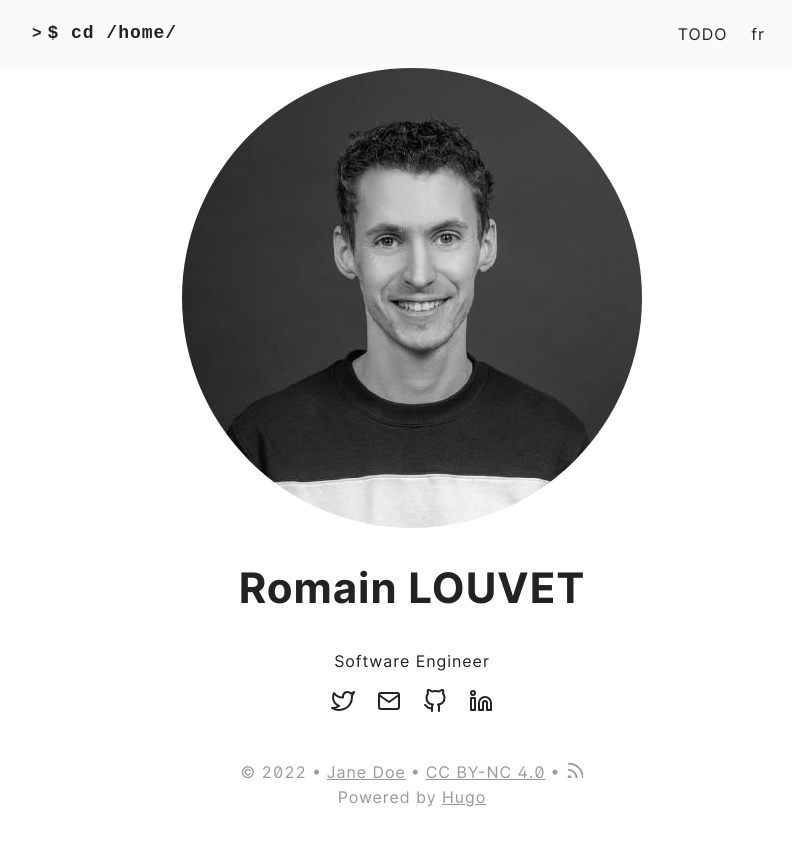
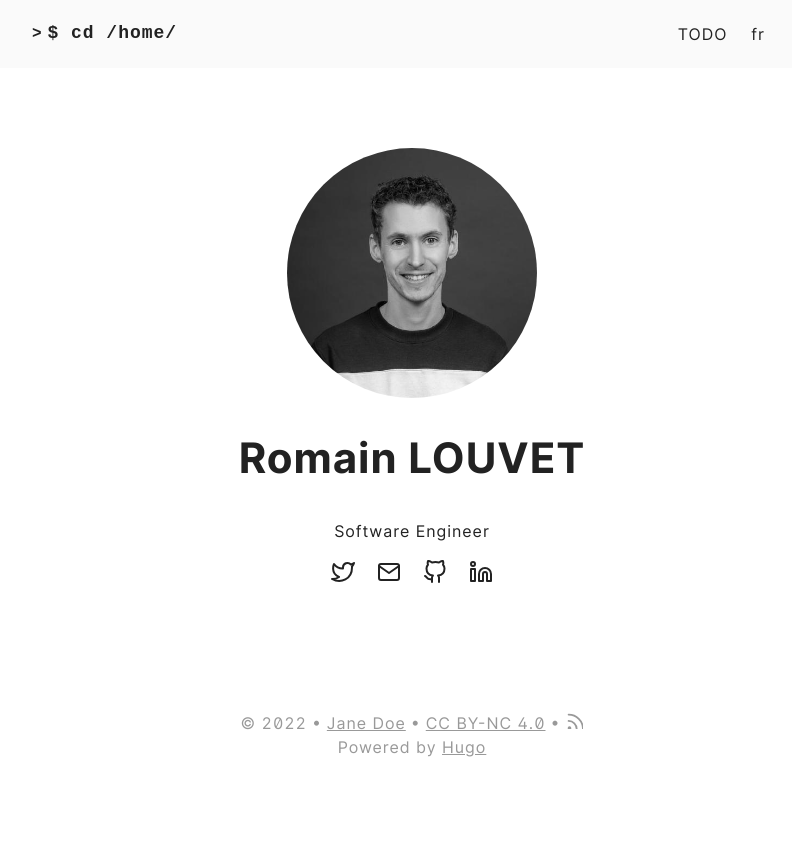
Before and after one commit to romainlouvet/romainlouvet.github.io, a plain HTML site: page fr/index.html in a window 1280 px wide. Shown: the whole page, without its empty margins (228-1020 px from the left). After the commit the page ends 800 px from the top, so only its background shows below. Drawn offline with nearby package versions, Linux system fonts and the light colour scheme.

Commit message:
set pic size

```diff
--- a/fr/index.html
+++ b/fr/index.html
@@ -131,7 +131,7 @@
     <main aria-role="main">
         <div>
 
-               <img src="https://romainlouvet.github.io/profile.jpeg" class="circle" alt="Portrait" style="max-width:500px" />
+               <img src="https://romainlouvet.github.io/profile.jpeg" class="circle" alt="Portrait" style="max-width:250px" />
 
 
             <h1>Romain LOUVET</h1>
```
Also changed, not shown: index.html (+1 -1 lines).
